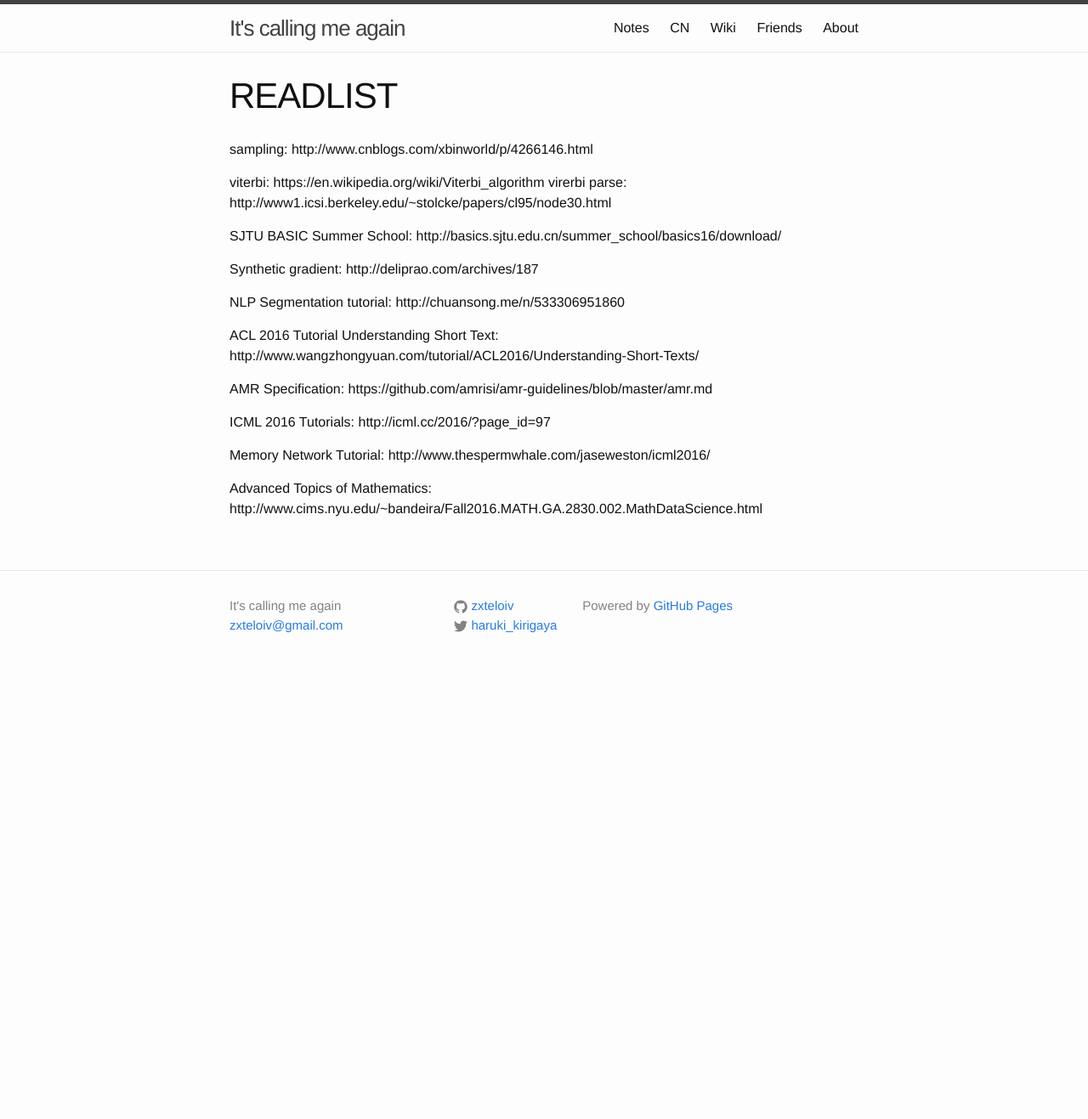
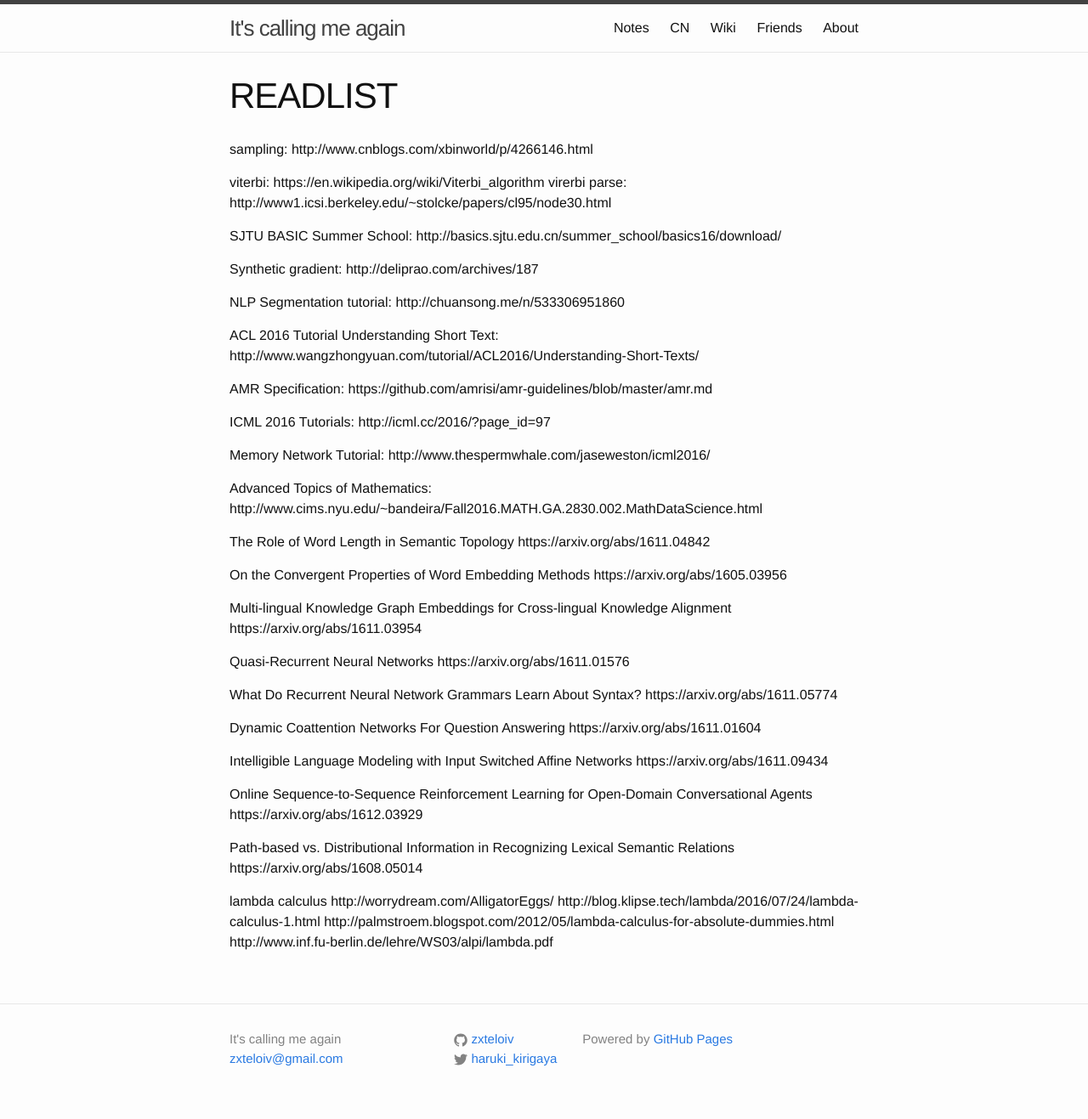
Before and after one commit to zxteloiv/zxteloiv.github.io, a Jekyll site: the page built from wiki/nlp/READLIST/index.md, in a window 1280 px wide. Shown: the whole page at 85% size. Built offline with Jekyll 4.4.1, drawn with Linux system fonts in a browser that asks for light colours; before the commit the page ends 900 px from its top, so only the background shows below that.

Commit message:
update READLIST and VAE links

```diff
--- a/wiki/nlp/READLIST/index.md
+++ b/wiki/nlp/READLIST/index.md
@@ -26,3 +26,36 @@ ICML 2016 Tutorials: http://icml.cc/2016/?page_id=97
 Memory Network Tutorial: http://www.thespermwhale.com/jaseweston/icml2016/
 
 Advanced Topics of Mathematics: http://www.cims.nyu.edu/~bandeira/Fall2016.MATH.GA.2830.002.MathDataScience.html
+
+The Role of Word Length in Semantic Topology
+https://arxiv.org/abs/1611.04842
+
+On the Convergent Properties of Word Embedding Methods
+https://arxiv.org/abs/1605.03956
+
+Multi-lingual Knowledge Graph Embeddings for Cross-lingual Knowledge Alignment
+https://arxiv.org/abs/1611.03954
+
+Quasi-Recurrent Neural Networks
+https://arxiv.org/abs/1611.01576
+
+What Do Recurrent Neural Network Grammars Learn About Syntax?
+https://arxiv.org/abs/1611.05774
+
+Dynamic Coattention Networks For Question Answering
+https://arxiv.org/abs/1611.01604
+
+Intelligible Language Modeling with Input Switched Affine Networks
+https://arxiv.org/abs/1611.09434
+
+Online Sequence-to-Sequence Reinforcement Learning for Open-Domain Conversational Agents
+https://arxiv.org/abs/1612.03929
+
+Path-based vs. Distributional Information in Recognizing Lexical Semantic Relations
+https://arxiv.org/abs/1608.05014
+
+lambda calculus
+http://worrydream.com/AlligatorEggs/
+http://blog.klipse.tech/lambda/2016/07/24/lambda-calculus-1.html
+http://palmstroem.blogspot.com/2012/05/lambda-calculus-for-absolute-dummies.html
+http://www.inf.fu-berlin.de/lehre/WS03/alpi/lambda.pdf
```
Also changed, not shown: wiki/nlp/VAE_related/index.md (added, +18 -0 lines).
